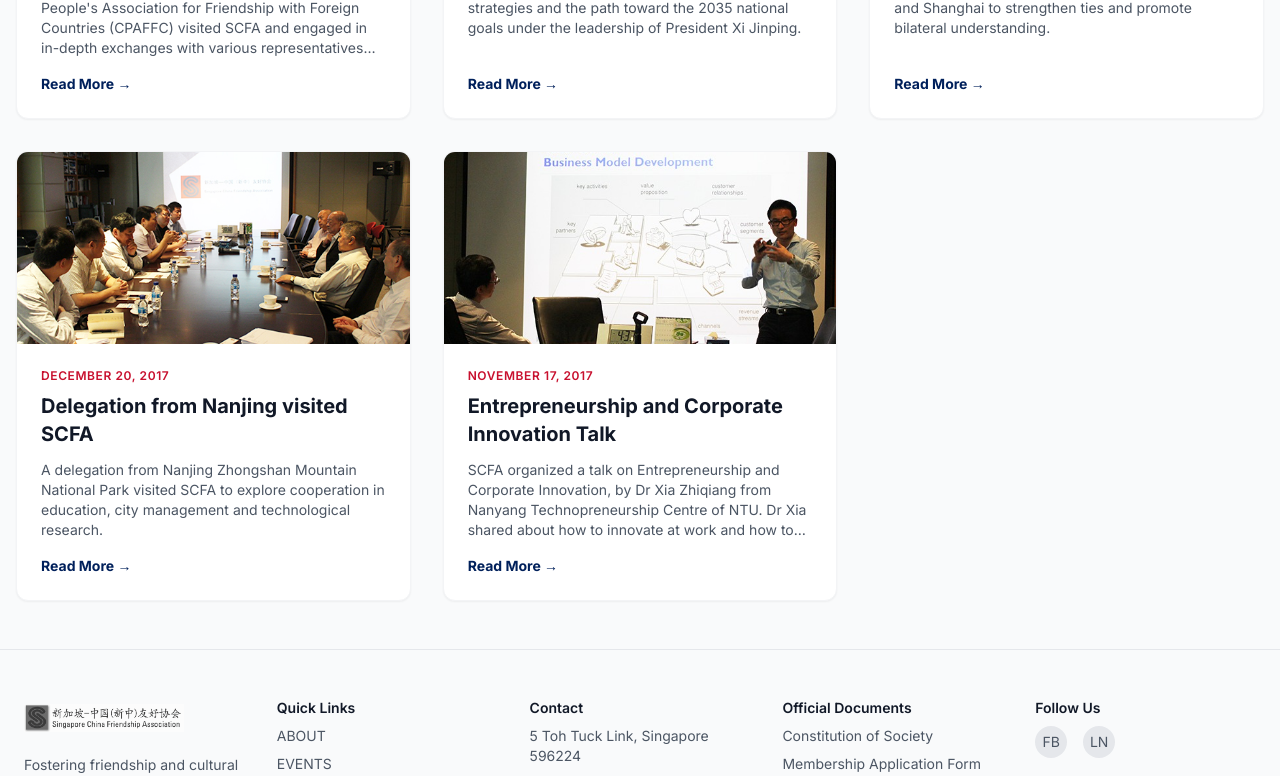
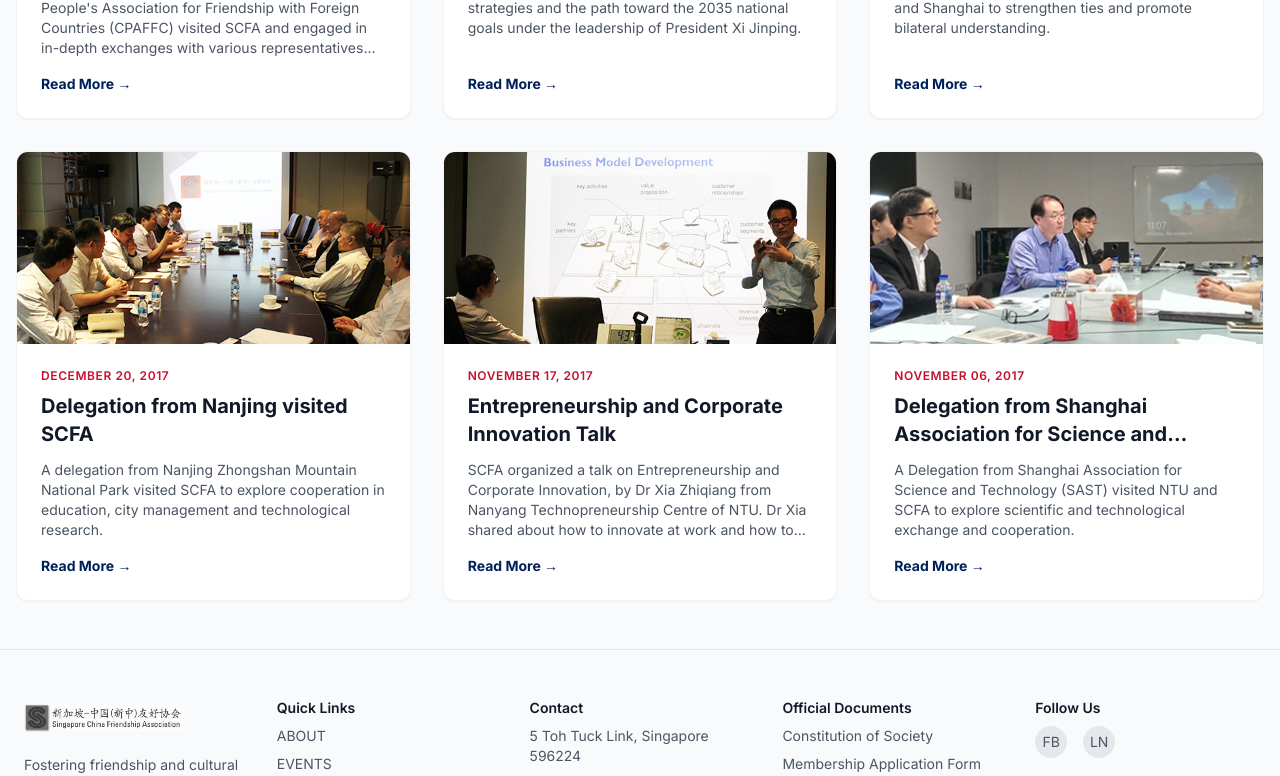
Before and after one commit to liwei9981/scfa-website, a Next.js app: page /news in a window 1280 px wide. Shown: the part 532-1308 px from the top of the page. Built offline with nearby package versions, Linux system fonts and the light colour scheme.

Commit message:
Update: Add Shanghai Science and Technology Delegation event

```diff
--- a/src/app/news/page.tsx
+++ b/src/app/news/page.tsx
@@ -81,6 +81,21 @@ const NEWS_ITEMS = [
             zh: "我会邀请南洋理工大学南洋科技创业中心的项目主任夏智强博士，就创业和企业创新发表专题演讲。生动的案例和详实的数据，展示了科技创新的最新动态。"
         },
         image: "/news/innovation-talk.jpg"
+    },
+    {
+        title: {
+            en: "Delegation from Shanghai Association for Science and Technology",
+            zh: "上海市科学技术协会来访"
+        },
+        date: {
+            en: "November 06, 2017",
+            zh: "2017年11月6日"
+        },
+        summary: {
+            en: "A Delegation from Shanghai Association for Science and Technology (SAST) visited NTU and SCFA to explore scientific and technological exchange and cooperation.",
+            zh: "上海市科学技术协会代表团拜访了南洋理工大学及新中友协，双方就上海自贸区人才创新基地及未来跨国科技合作进行了深入探讨。"
+        },
+        image: "/news/shanghai-talk.jpg"
     }
 ];
 
```
Also changed, not shown: public/news/shanghai-talk.jpg (added), src/lib/agent/test-member-update.ts (added).
